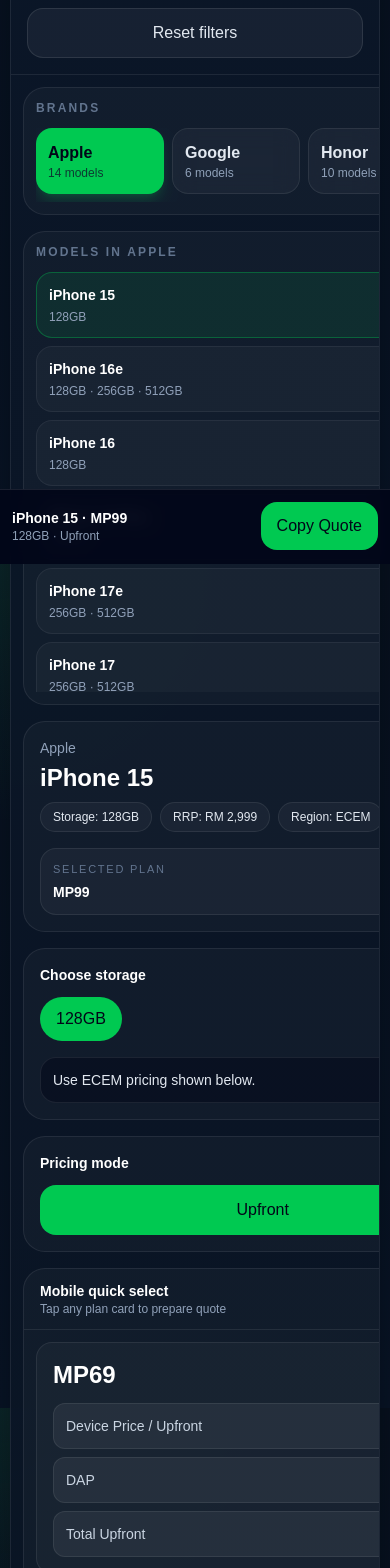
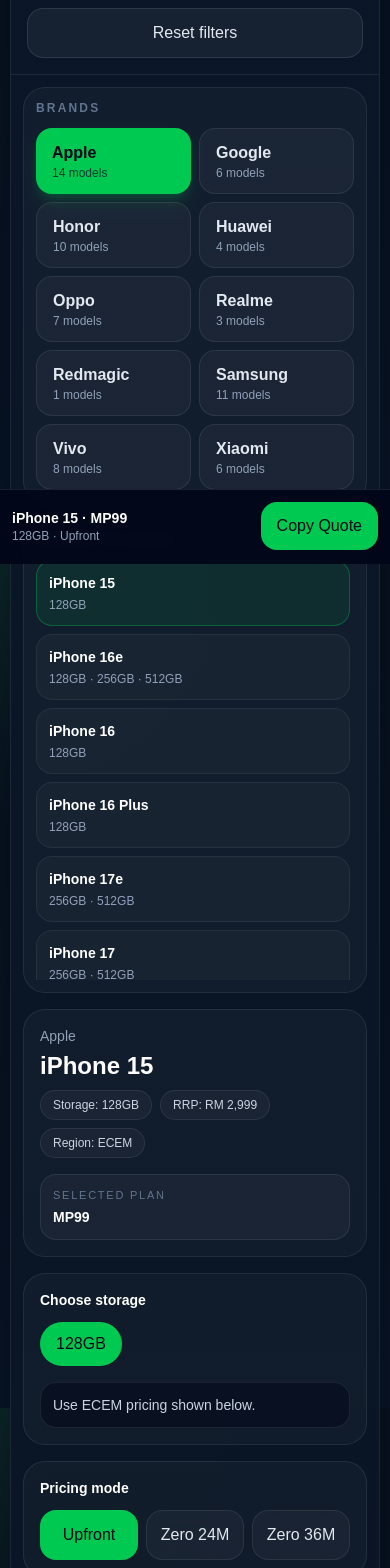
Before and after one commit to georgiechin/maxis-pricing-app, a Next.js app: page / in a window 390 px wide. Shown: the part 280-1848 px from the top of the page. Built offline with nearby package versions, Linux system fonts and the light colour scheme.

Commit message:
Update page.tsx

```diff
--- a/app/page.tsx
+++ b/app/page.tsx
@@ -36,16 +36,6 @@
     return "NA";
   }
   return `RM${Number(value).toLocaleString()}`;
-}
-
-function hasRealValue(value: unknown) {
-  return !(
-    value === null ||
-    value === undefined ||
-    value === "" ||
-    value === "NA" ||
-    value === "-"
-  );
 }
 
 export default function Page() {
@@ -150,46 +140,6 @@
 
     return hits.sort((a, b) => b.score - a.score).slice(0, 8);
   }, [search]);
-
-  const availablePlans = useMemo(() => {
-    if (!currentTable) return mpOrder;
-
-    const plansWithValues = mpOrder.filter((mp) => {
-      const row = currentTable[mp];
-      if (!row) return false;
-
-      if (selectedTab === "upfront") {
-        const upfrontRow = row as {
-          devicePrice?: number | string;
-          dap?: number | string;
-          dapLabel?: string;
-          totalUpfront?: number | string;
-        };
-
-        return (
-          hasRealValue(upfrontRow.devicePrice) ||
-          hasRealValue(upfrontRow.dap) ||
-          hasRealValue(upfrontRow.dapLabel) ||
-          hasRealValue(upfrontRow.totalUpfront)
-        );
-      }
-
-      const zeroRow = row as {
-        monthly?: number | string;
-        dapLabel?: string;
-      };
-
-      return hasRealValue(zeroRow.monthly) || hasRealValue(zeroRow.dapLabel);
-    });
-
-    return plansWithValues.length > 0 ? plansWithValues : mpOrder;
-  }, [currentTable, selectedTab]);
-
-  useEffect(() => {
-    if (!availablePlans.includes(selectedPlan)) {
-      setSelectedPlan(availablePlans[0] || "MP99");
-    }
-  }, [availablePlans, selectedPlan]);
 
   const chooseBrand = (brand: CatalogBrand["brand"]) => {
     const nextBrand = catalog.find((b) => b.brand === brand) || catalog[0];
@@ -297,6 +247,9 @@
               <button
                 onClick={() => {
                   setSearch("");
+                  setSelectedBrand(catalog[0].brand);
+                  setSelectedModel(catalog[0].models[0]);
+                  setSelectedStorage(catalog[0].models[0].storages[0].storage);
                   setSelectedTab("upfront");
                   setSelectedPlan("MP99");
                 }}
@@ -327,17 +280,14 @@
             )}
           </header>
 
-          <section className="grid gap-4 p-3 pb-28 md:p-4 md:pb-6 xl:grid-cols-[280px_minmax(0,1fr)_360px]">
+          <section className="grid gap-4 p-3 pb-32 md:p-4 md:pb-6 xl:grid-cols-[280px_minmax(0,1fr)_360px]">
             <aside className="space-y-4">
               <section className="soft-panel p-3">
-                <div className="mb-3 flex items-center justify-between gap-2">
-                  <div className="text-xs font-semibold uppercase tracking-[0.18em] text-slate-500">
-                    Brands
-                  </div>
-                  <div className="text-[11px] text-slate-500 xl:hidden">Swipe</div>
+                <div className="mb-3 text-xs font-semibold uppercase tracking-[0.18em] text-slate-500">
+                  Brands
                 </div>
 
-                <div className="brand-scroll flex gap-2 overflow-x-auto pb-2 pr-2 xl:grid xl:grid-cols-1 xl:overflow-visible">
+                <div className="grid grid-cols-2 gap-2 sm:grid-cols-3 xl:grid-cols-1">
                   {catalog.map((brand) => {
                     const active = selectedBrand === brand.brand;
 
@@ -345,10 +295,10 @@
                       <button
                         key={brand.brand}
                         onClick={() => chooseBrand(brand.brand)}
-                        className={`min-w-[128px] shrink-0 rounded-2xl px-3 py-3 text-left text-sm transition xl:min-w-0 ${
+                        className={`rounded-2xl px-4 py-3 text-left text-sm transition ${
                           active
                             ? "bg-green-500 text-slate-950 shadow-lg shadow-green-500/20"
-                            : "glass-chip text-slate-200 hover:bg-white/8"
+                            : "border border-white/8 bg-white/4 text-slate-200 hover:bg-white/8"
                         }`}
                       >
                         <div className="truncate font-semibold">{brand.brand}</div>
@@ -397,11 +347,9 @@
             <section className="space-y-4">
               <div className="soft-panel p-4 md:p-5">
                 <div className="flex flex-col gap-4 lg:flex-row lg:items-start lg:justify-between">
-                  <div className="min-w-0">
+                  <div>
                     <div className="text-sm text-slate-400">{selectedBrand}</div>
-                    <h2 className="mt-1 break-words text-2xl font-bold md:text-3xl">
-                      {selectedModel.model}
-                    </h2>
+                    <h2 className="mt-1 text-2xl font-bold md:text-3xl">{selectedModel.model}</h2>
                     <div className="mt-2 flex flex-wrap gap-2">
                       <MiniBadge label={`Storage: ${activeStorage.storage}`} />
                       <MiniBadge label={`RRP: ${formatMoney(activeStorage.rrp)}`} />
@@ -433,7 +381,7 @@
                   ))}
                 </div>
 
-                <div className="mt-4 rounded-2xl border border-white/8 bg-slate-950/45 p-3 text-sm text-slate-200">
+                <div className="mt-4 rounded-2xl border border-white/8 bg-slate-950/45 p-3 text-sm text-slate-300">
                   {activeStorage.notes || "Use ECEM pricing shown below."}
                 </div>
               </div>
@@ -468,7 +416,7 @@
                   </div>
 
                   <div className="grid gap-3 p-3 md:hidden">
-                    {availablePlans.map((mp) => {
+                    {mpOrder.map((mp) => {
                       const row = currentTable?.[mp];
                       const isSelected = selectedPlan === mp;
 
@@ -482,7 +430,7 @@
                               : "border-white/8 bg-white/3"
                           }`}
                         >
-                          <div className="mb-3 flex items-center justify-between gap-3">
+                          <div className="mb-3 flex items-center justify-between">
                             <div className="text-2xl font-bold text-white">{mp}</div>
                             {isSelected && (
                               <span className="rounded-full bg-green-500 px-2.5 py-1 text-xs font-bold text-slate-950">
@@ -492,8 +440,8 @@
                           </div>
 
                           {selectedTab === "upfront" ? (
-                            <div className="grid gap-2 text-sm">
-                              <MobileValue
+                            <div className="space-y-3">
+                              <MobileStackValue
                                 label="Device Price / Upfront"
                                 value={
                                   row
@@ -503,7 +451,7 @@
                                     : "NA"
                                 }
                               />
-                              <MobileValue
+                              <MobileStackValue
                                 label="DAP"
                                 value={
                                   row
@@ -513,7 +461,7 @@
                                     : "NA"
                                 }
                               />
-                              <MobileValue
+                              <MobileStackValue
                                 label="Total Upfront"
                                 value={
                                   row
@@ -525,8 +473,8 @@
                               />
                             </div>
                           ) : (
-                            <div className="grid gap-2 text-sm">
-                              <MobileValue
+                            <div className="space-y-3">
+                              <MobileStackValue
                                 label="Monthly"
                                 value={
                                   row
@@ -534,7 +482,7 @@
                                     : "NA"
                                 }
                               />
-                              <MobileValue
+                              <MobileStackValue
                                 label="DAP / ECC"
                                 value={
                                   row
@@ -572,7 +520,7 @@
                           </tr>
                         </thead>
                         <tbody>
-                          {availablePlans.map((mp) => {
+                          {mpOrder.map((mp) => {
                             const row = currentTable?.[mp];
                             const isSelected = selectedPlan === mp;
 
@@ -588,21 +536,21 @@
 
                                 {selectedTab === "upfront" ? (
                                   <>
-                                    <td className="px-4 py-3 text-slate-100">
+                                    <td className="px-4 py-3 text-slate-200">
                                       {row
                                         ? formatMoney(
                                             (row as { devicePrice?: number | string }).devicePrice
                                           )
                                         : "NA"}
                                     </td>
-                                    <td className="px-4 py-3 text-slate-100">
+                                    <td className="px-4 py-3 text-slate-200">
                                       {row
                                         ? "dapLabel" in row && row.dapLabel
                                           ? row.dapLabel
                                           : formatMoney((row as { dap?: number | string }).dap)
                                         : "NA"}
                                     </td>
-                                    <td className="px-4 py-3 text-slate-100">
+                                    <td className="px-4 py-3 text-slate-200">
                                       {row
                                         ? formatMoney(
                                             (row as { totalUpfront?: number | string }).totalUpfront
@@ -612,12 +560,12 @@
                                   </>
                                 ) : (
                                   <>
-                                    <td className="px-4 py-3 text-slate-100">
+                                    <td className="px-4 py-3 text-slate-200">
                                       {row
                                         ? formatMoney((row as { monthly?: number | string }).monthly)
                                         : "NA"}
                                     </td>
-                                    <td className="px-4 py-3 text-slate-100">
+                                    <td className="px-4 py-3 text-slate-200">
                                       {row
                                         ? "dapLabel" in row && row.dapLabel
                                           ? row.dapLabel
@@ -660,7 +608,7 @@
                 </div>
 
                 <div className="rounded-2xl border border-white/8 bg-slate-950/50 p-4">
-                  <pre className="quote-pre whitespace-pre-wrap text-sm text-slate-100">
+                  <pre className="quote-pre whitespace-pre-wrap text-sm text-slate-200">
                     {quoteText || "Select a valid plan row to generate quote."}
                   </pre>
                 </div>
@@ -736,7 +684,7 @@
 
 function MiniBadge({ label }: { label: string }) {
   return (
-    <div className="rounded-full border border-white/8 bg-white/4 px-3 py-1.5 text-xs text-slate-200">
+    <div className="rounded-full border border-white/8 bg-white/4 px-3 py-1.5 text-xs text-slate-300">
       {label}
     </div>
   );
@@ -751,11 +699,11 @@
   );
 }
 
-function MobileValue({ label, value }: { label: string; value: string }) {
+function MobileStackValue({ label, value }: { label: string; value: string }) {
   return (
-    <div className="flex items-start justify-between gap-3 rounded-xl border border-white/8 bg-white/6 px-3 py-3">
-      <span className="text-slate-300">{label}</span>
-      <span className="text-right font-bold text-white">{value}</span>
+    <div className="rounded-xl border border-white/8 bg-white/6 px-4 py-3">
+      <div className="text-sm text-slate-300">{label}</div>
+      <div className="mt-1 text-lg font-bold text-white">{value || "NA"}</div>
     </div>
   );
 }
```
